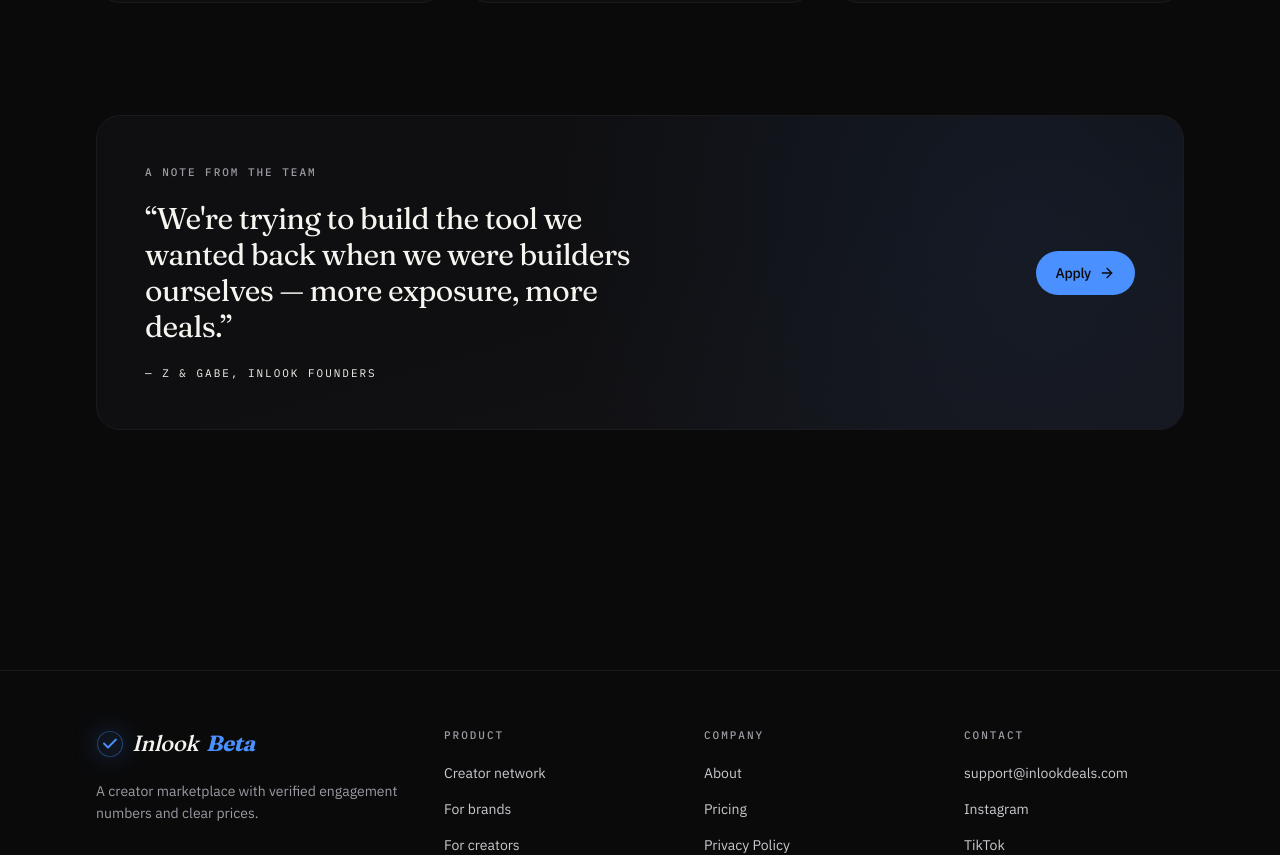
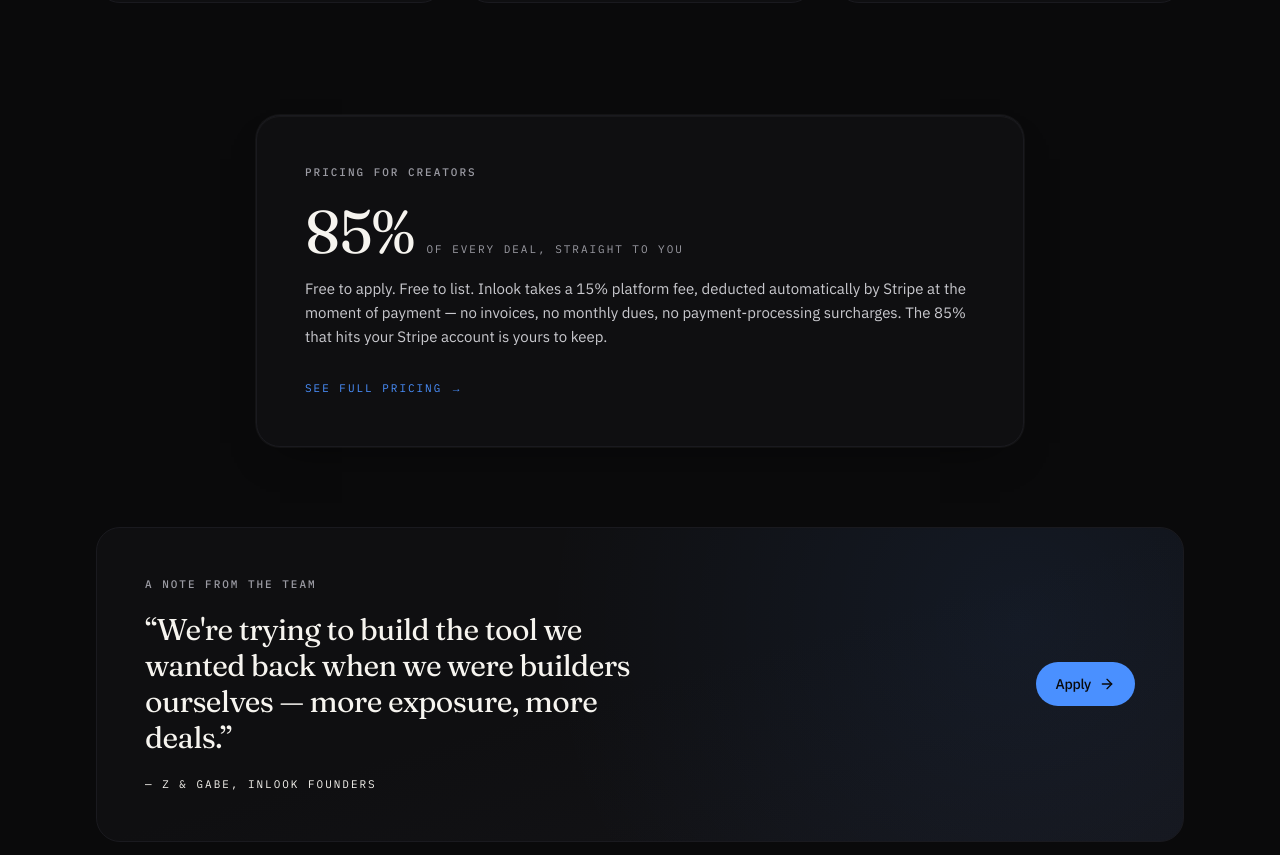
Before and after one commit to GabeHirsh3298475/inlook, a Next.js app: page /creators in a window 1280 px wide. Shown: the part 1087-1942 px from the top of the page. Built offline with nearby package versions, Linux system fonts and the light colour scheme; no server answers.

Commit message:
creators + brands: add pricing breakdowns (85/15 + /bin/zsh fees)

```diff
--- a/app/brands/page.tsx
+++ b/app/brands/page.tsx
@@ -115,9 +115,22 @@
               <p className="eyebrow">What brands get</p>
               <h2 className="mt-4 font-display text-3xl font-normal leading-[1.05] tracking-tight text-ink-50 sm:text-4xl">
                 Everything you{" "}
-                <em className="italic text-accent">actually</em> need. Nothing
-                you don&apos;t.
+                <em className="italic text-accent">actually</em> need.
               </h2>
+              <div className="mt-8 rounded-3xl border border-accent/40 bg-ink-900 p-6 shadow-card sm:p-8">
+                <div className="flex flex-wrap items-baseline gap-3">
+                  <span className="font-display text-5xl font-normal tracking-tight text-ink-50 sm:text-6xl">
+                    $0
+                  </span>
+                  <span className="font-mono text-[11px] uppercase tracking-[0.18em] text-ink-300">
+                    fees &middot; free subscription
+                  </span>
+                </div>
+                <p className="mt-3 font-sans text-sm leading-relaxed text-ink-200">
+                  No subscription, no per-seat fees, no agency markup. You
+                  pay only what you agree to with the creator.
+                </p>
+              </div>
             </div>
             <ul className="grid gap-3">
               {[
--- a/app/creators/page.tsx
+++ b/app/creators/page.tsx
@@ -142,6 +142,36 @@
       </section>
 
       <section className="relative">
+        <div className="container-x pb-16 sm:pb-20">
+          <div className="mx-auto max-w-3xl rounded-3xl border border-ink-800 bg-ink-900 p-8 shadow-card sm:p-12">
+            <p className="eyebrow">Pricing for creators</p>
+            <div className="mt-5 flex flex-wrap items-baseline gap-3">
+              <span className="font-display text-5xl font-normal tracking-tight text-ink-50 sm:text-6xl">
+                85%
+              </span>
+              <span className="font-mono text-[11px] uppercase tracking-[0.18em] text-ink-300">
+                of every deal, straight to you
+              </span>
+            </div>
+            <p className="mt-4 font-sans text-[15px] leading-relaxed text-ink-200">
+              Free to apply. Free to list. Inlook takes a 15% platform fee,
+              deducted automatically by Stripe at the moment of payment &mdash;
+              no invoices, no monthly dues, no payment-processing surcharges.
+              The 85% that hits your Stripe account is yours to keep.
+            </p>
+            <div className="mt-6">
+              <Link
+                href="/pricing"
+                className="font-mono text-[11px] uppercase tracking-[0.18em] text-accent hover:underline"
+              >
+                See full pricing &rarr;
+              </Link>
+            </div>
+          </div>
+        </div>
+      </section>
+
+      <section className="relative">
         <div className="container-x pb-28">
           <div className="relative overflow-hidden rounded-3xl border border-ink-800 bg-gradient-to-br from-ink-900 via-ink-900 to-ink-850 p-8 sm:p-12">
             <div
```
